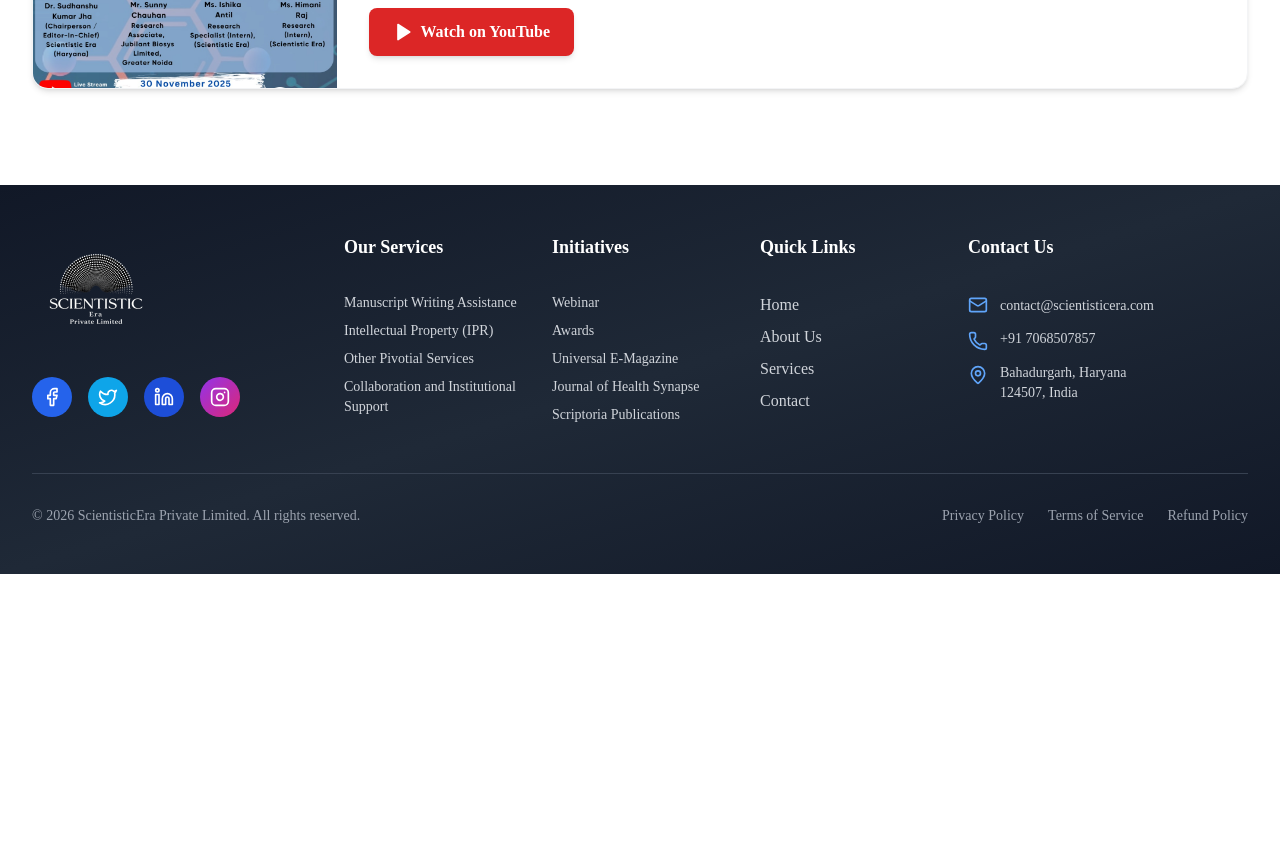
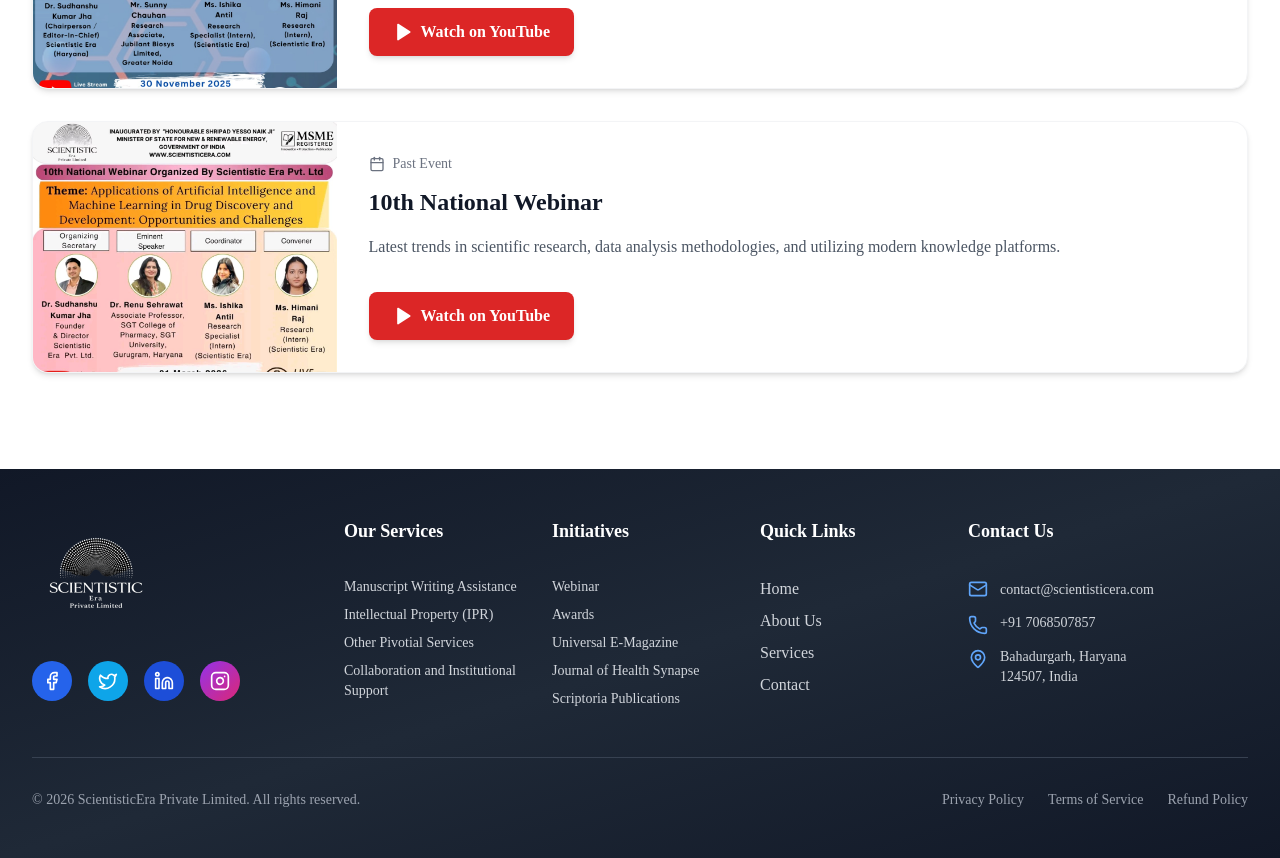
Before and after one commit to lightningninja-01/ScientisticEra_CWD, a Next.js app: page /knowledge_latforms in a window 1280 px wide. Shown: the part 5420-6278 px from the top of the page. Before the commit the page ends 5994 px from the top, so only its background shows below. Built offline with nearby package versions, Linux system fonts and the light colour scheme.

Commit message:
updated the 10th webinar

```diff
--- a/src/pages/knowledge_latforms.tsx
+++ b/src/pages/knowledge_latforms.tsx
@@ -126,6 +126,13 @@
       title: "9th National Webinar",
       image: "/9th_national_webinar.png",
       youtubeUrl: "https://youtube.com/channel/UCafFU8VdRfXxuH7vNoSxCaQ",
+      date: "Past Event",
+      brief: "Latest trends in scientific research, data analysis methodologies, and utilizing modern knowledge platforms.",
+    },
+    {
+      title: "10th National Webinar",
+      image: "/10th_national_webinar.jpeg",
+      youtubeUrl: "https://www.youtube.com/live/ejGoyTRv3QY?si=ggMBp8eJwvhRtjVH",
       date: "Past Event",
       brief: "Latest trends in scientific research, data analysis methodologies, and utilizing modern knowledge platforms.",
     }
--- a/src/pages/webinars.tsx
+++ b/src/pages/webinars.tsx
@@ -81,7 +81,7 @@
   },
   {
     title: "10th National Webinar",
-    image: "/10th_national_webinar.png",
+    image: "/10th_national_webinar.jpeg",
     youtubeUrl: "https://www.youtube.com/live/ejGoyTRv3QY?si=ggMBp8eJwvhRtjVH",
     date: "Past Event",
     brief: "Latest trends in scientific research, data analysis methodologies, and utilizing modern knowledge platforms.",
@@ -100,7 +100,7 @@
     "/7th_national_webinar.png",
     "/8th_national_webinar.png",
     "/9th_national_webinar.png",
-    "/10th_national_webinar.png",
+    "/10th_national_webinar.jpeg",
     "/Upcoming_webinar.png"
   ];
 
```
Also changed, not shown: public/10th_national_webinar.jpeg (added).
